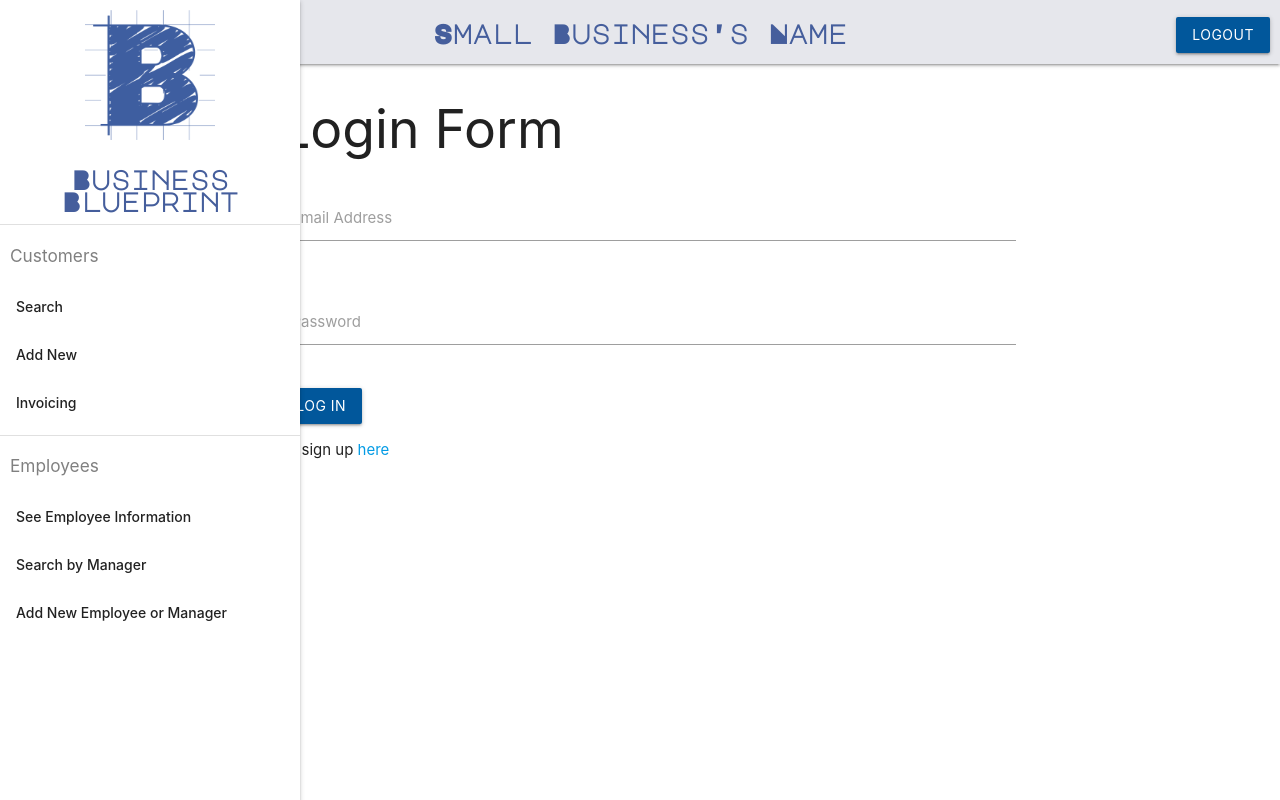
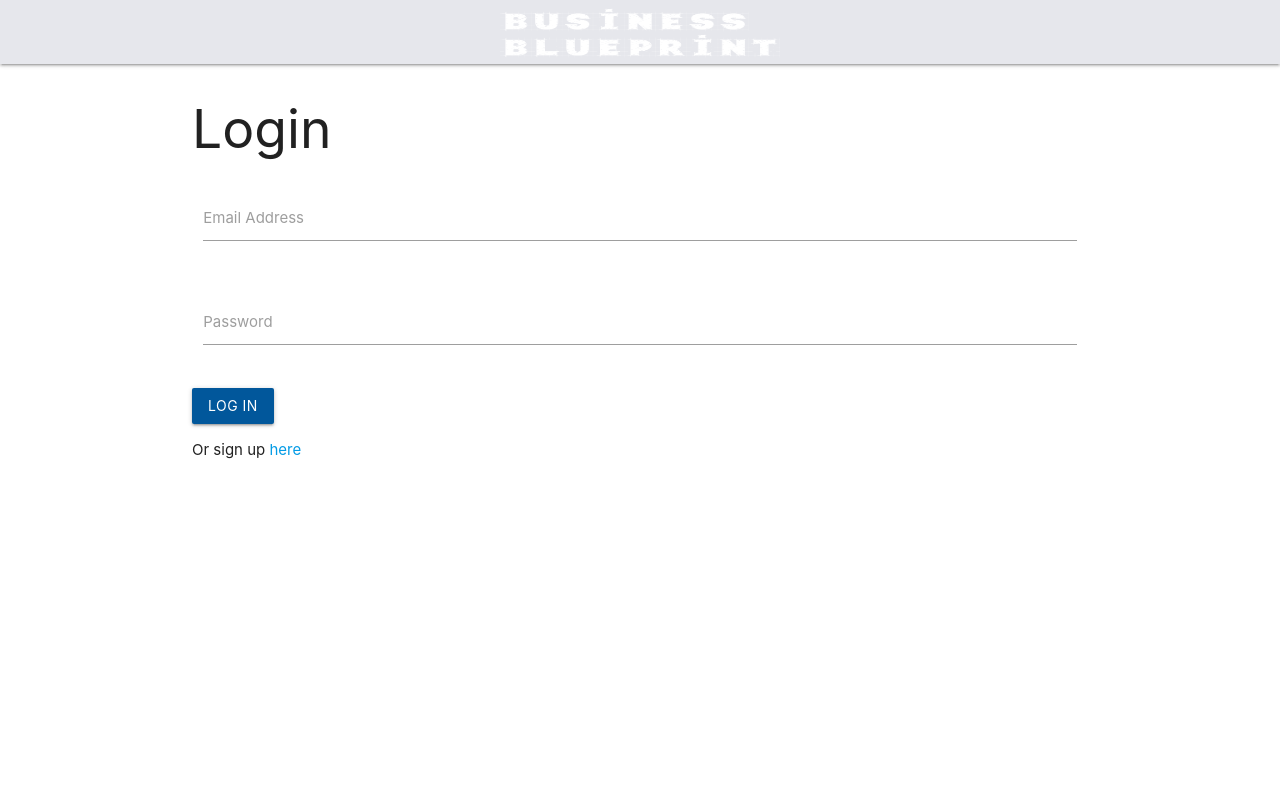
Before and after one commit to lalliere/business-blueprint, a website: page public/login.html in a window 1280 px wide. Drawn offline with nearby package versions, Linux system fonts and the light colour scheme; a web font is replaced by a local one.

Commit message:
login page css complete

```diff
--- a/public/login.html
+++ b/public/login.html
@@ -2,7 +2,7 @@
 <html lang="en">
 
   <head>
-  <title>Passport Authentication</title>
+    <title>Login Page</title>
     <meta charset="UTF-8">
     <meta name="viewport" content="width=device-width, initial-scale=1.0"/>
     <meta http-equiv="X-UA-Compatible" content="ie=edge"/>
@@ -12,104 +12,26 @@
   </head>
 
   <body>
-  <nav class="top-nav">
-    <div class="nav-wrapper">
-      <a class="brand-logo center" id="logo-name" href="members.html">Small Business's Name</a>
-      <div class="left">
-        <a class="brand-logo">Logo</a>
-      </div>
-      <div class="right" style="margin-right: 10px">
-        <a href="login.html" class="btn waves-effect waves-light light-blue darken-4">Logout</a>
-      </div>
+    <nav class="top-nav entry-nav">
+      <div class="nav-wrapper valign-wrapper">
+        <img src="./assets/logos/bb3White.png" style="height: 60px; width: 300px;" class="brand-logo center"></img>
       </div>
     </nav>
 
-  <div class="container">
-    <a href="#" data-target="nav-mobile" class="top-nav sidenav-trigger full hide-on-large-only"><i class="material-icons">menu</i></a>
-  </div>
+    <div class="container login">
 
-  <ul id="nav-mobile" class="sidenav sidenav-fixed" styler="transform: translate(0px);">
-    <li class="logo">
-      <div id="logo-container" class="brand-logo"></a>
-      <img id="navbar-logo" type="image" src="./assets/b3Blue.png" style="width: 130px; height: 130px; margin-left: 85px; margin-top: 10px"></img>
-    </li>
-
-    <li>
-      <h6 style="text-align: center;"><a id="logo-name" href="members.html">Business Blueprint</a></h6>
-    </li>
-
-    <li>
-      <div class="divider"></div>
-    </li>
-
-    <div>
-      <h6 style="padding: 10px; color: gray">Customers</h6>
-    </div>
-
-    <li class="no-padding">
-      <ul class="collapsible collapsible-accordion">
-        <li class="bold">
-          <a class="collapsible-header waves-effect waves-light waves-sidenav" tabindex="0" href="search.html">Search</a>
-        </li>
-
-        <li class="bold">
-          <a class="collapsible-header waves-effect waves-light waves-sidenav" tabindex="0" href="#!">Add New</a>
-        </li>
-
-        <li class="bold">
-          <a class="collapsible-header waves-effect waves-light waves-sidenav" tabindex="0">Invoicing</a>
-          <div class="collapsible-body">
-            <ul>
-              <li>
-                <a href="#!">View Open Invoices</a>
-              </li>
-              <li>
-                <a href="#!">Generate a New Invoice</a>
-              </li>
-            </ul>
-          </div>
-        </li>
-      </ul>
-    </li>
-
-    <li>
-      <div class="divider"></div>
-    </li>
-
-    <li>
-      <h6 style="padding: 10px; color: gray">Employees</h6>
-    </li>
-
-    <li class="no-padding">
-      <ul class="collapsible collapsible-accordion">
-        <li class="bold">
-          <a class="collapsible-header waves-effect waves-light waves-sidenav" tabindex="0" href="#!">See Employee Information</a>
-        </li>
-
-        <li class="bold">
-          <a class="collapsible-header waves-effect waves-light waves-sidenav" tabindex="0" href="#!">Search by Manager</a>
-        </li>
-
-        <li class="bold">
-          <a class="collapsible-header waves-effect waves-light waves-sidenav" tabindex="0" href="#!">Add New Employee or Manager</a>
-        </li>
-      </ul>
-    </li>
-  </ul>
-
-  <div class="container right login">
-    <h2>Login Form</h2>
+      <h2>Login</h2>
 
       <div class="row">
-      <div class="input-field col s10">
-        <input id="email" type="email" class="validate">
+        <div class="input-field col s12">
+          <input id="login-email" type="email" class="validate">
           <label for="email">Email Address</label>
         </div>
       </div>
 
       <div class="row">
-      <div class="input-field col s10">
-        <input id="password" type="password" class="validate">
+        <div class="input-field col s12">
+          <input id="login-password" type="password" class="validate">
           <label for="password">Password</label>
         </div>
       </div>
```
Lines whose indentation alone changed are shown as unchanged.
